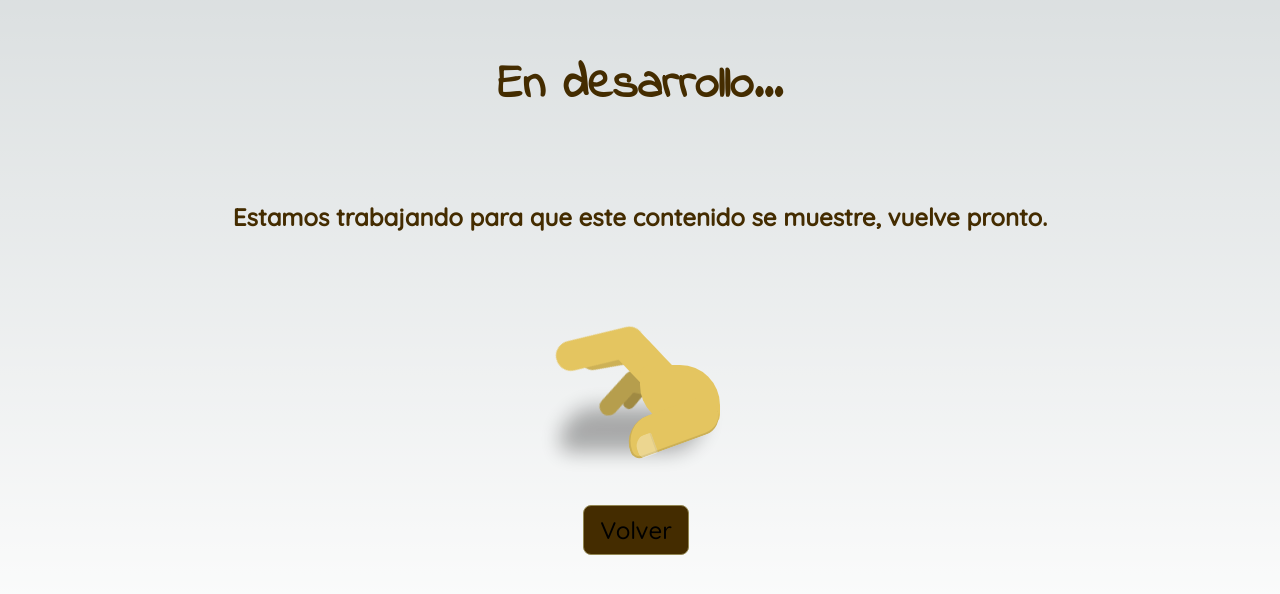
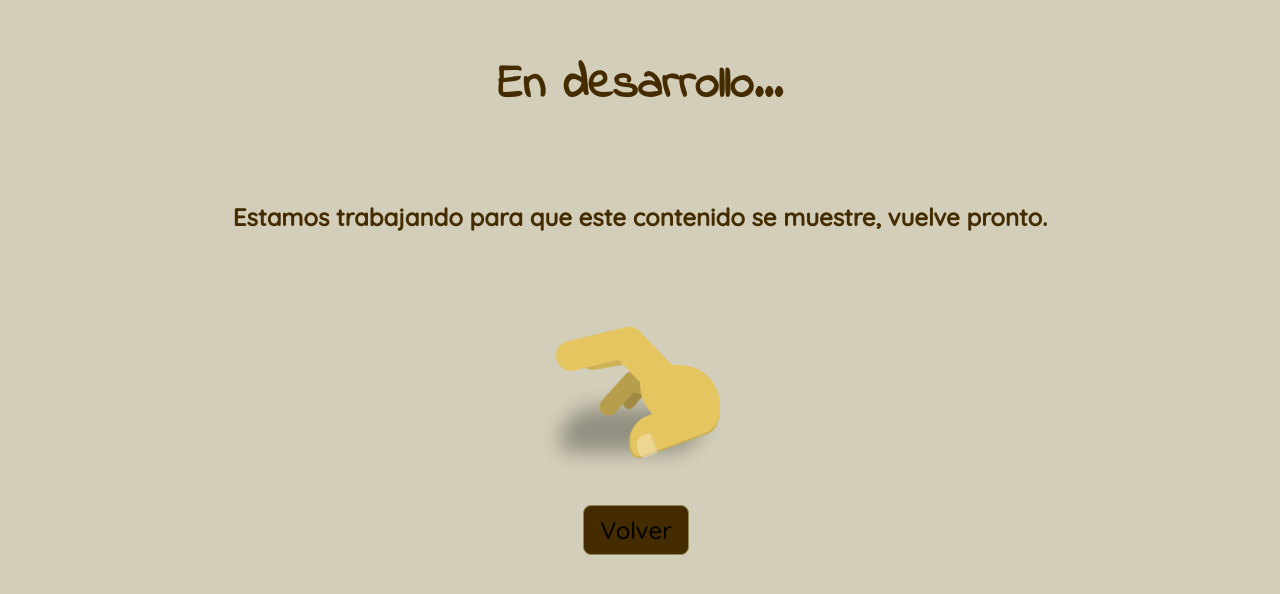
Before and after one commit to jeromanp/my-portfolio, a Next.js app: page /working in a window 1280 px wide. Shown: the part 112-706 px from the top of the page. Built offline with nearby package versions, Linux system fonts and the light colour scheme.

Commit message:
change color

```diff
--- a/src/components/Process.jsx
+++ b/src/components/Process.jsx
@@ -7,7 +7,7 @@ export default function Process() {
   // };
 
   return (
-    <div className="quick flex flex-col justify-center items-center min-h-screen">
+    <div className="quick flex flex-col justify-center items-center min-h-screen bg-custom-oro_3">
       <div className="p-10">
         <h1 className="indie text-5xl sm:text-3x1 md:text-4x1 lg:text-4x1 m text-custom-oro_2 font-bold text-center mb-10 sm:mb-12 md:mb-20 lg:mb-20">
           En desarrollo...
```
